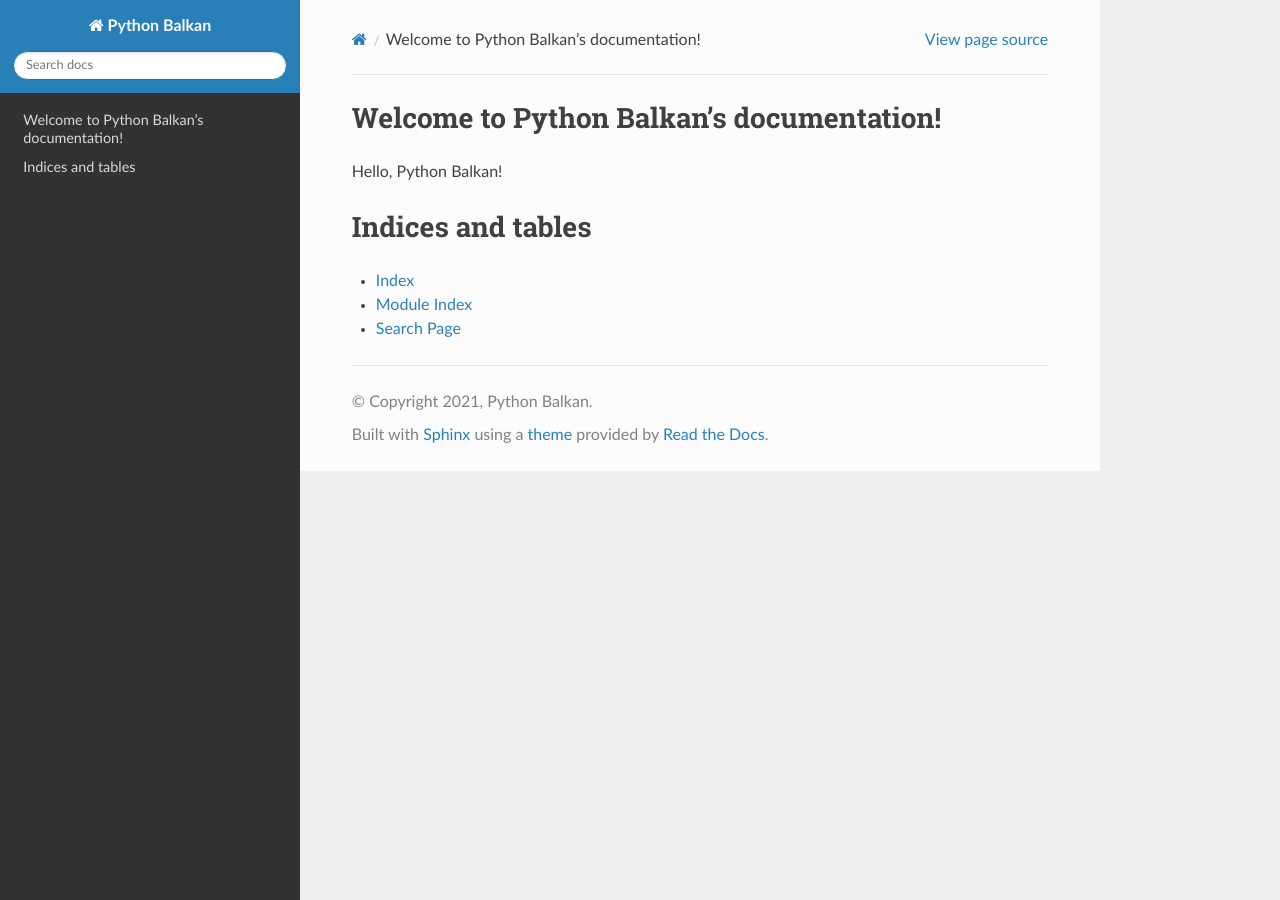
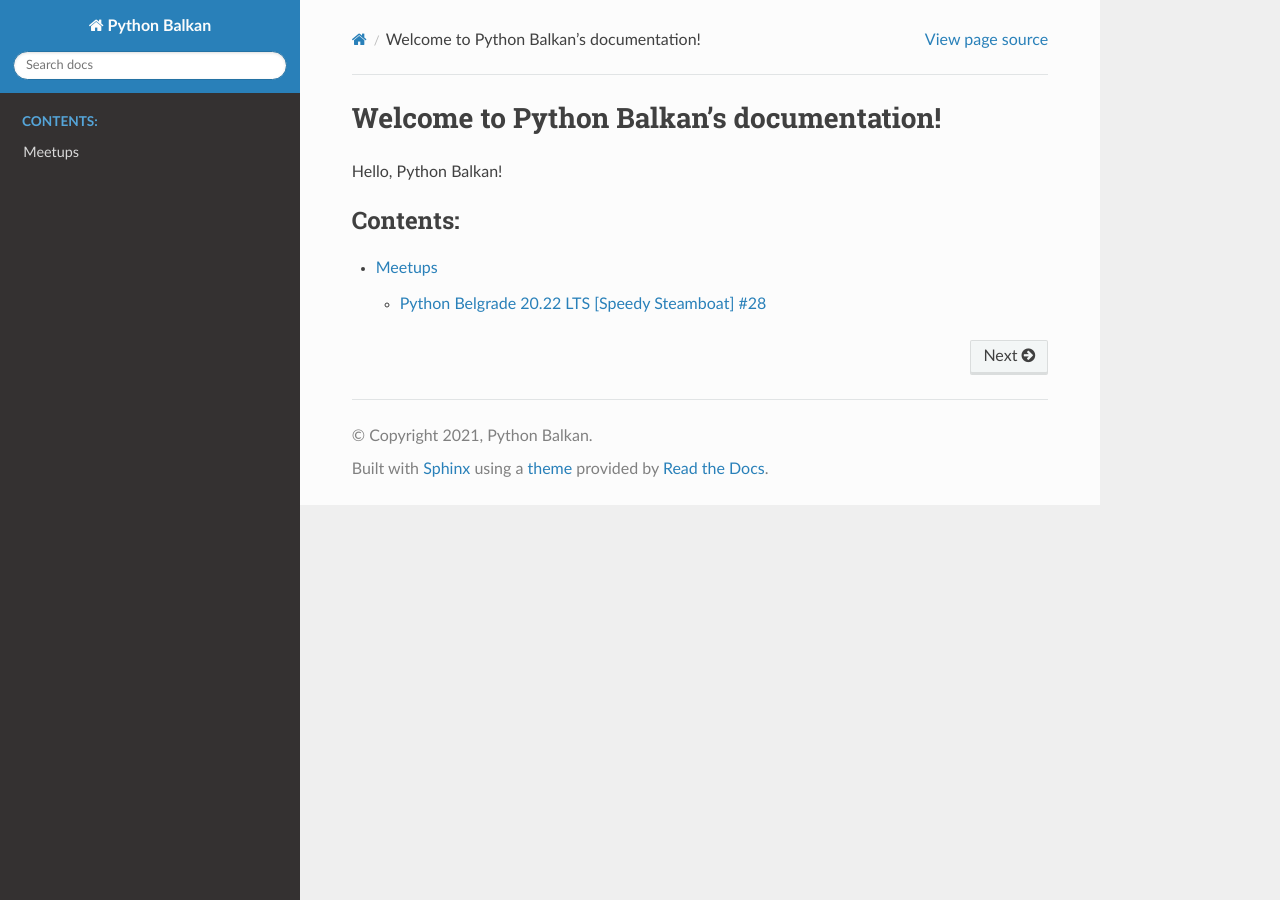
Before and after one commit to PythonBalkan/PythonBelgrade, a Sphinx documentation site: the page built from docs/source/index.rst, in a window 1280 px wide. Built offline with Sphinx 7.4.7 and the Read the Docs theme 2.0.0, drawn with Linux system fonts in a browser that asks for light colours.

Commit message:
Add PyBG #28

```diff
--- a/docs/source/conf.py
+++ b/docs/source/conf.py
@@ -30,6 +30,7 @@
 # ones.
 extensions = [
     'sphinx_rtd_theme',
+    'sphinxcontrib.youtube'
 ]
 
 # Add any paths that contain templates here, relative to this directory.
--- a/docs/source/index.rst
+++ b/docs/source/index.rst
@@ -12,11 +12,4 @@
    :maxdepth: 2
    :caption: Contents:
 
-
-
-Indices and tables
-==================
-
-* :ref:`genindex`
-* :ref:`modindex`
-* :ref:`search`
+   meetups/index
```
Also changed, not shown: docs/source/meetups/2022_02_18.rst (added, +22 -0 lines), docs/source/meetups/index.rst (added, +10 -0 lines), 2 other files.
